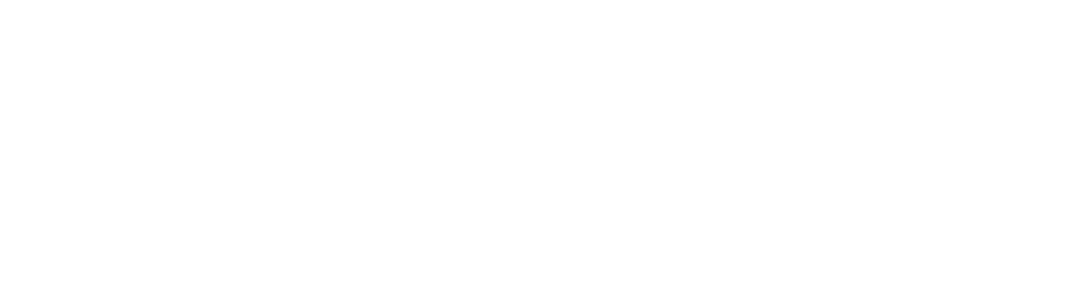
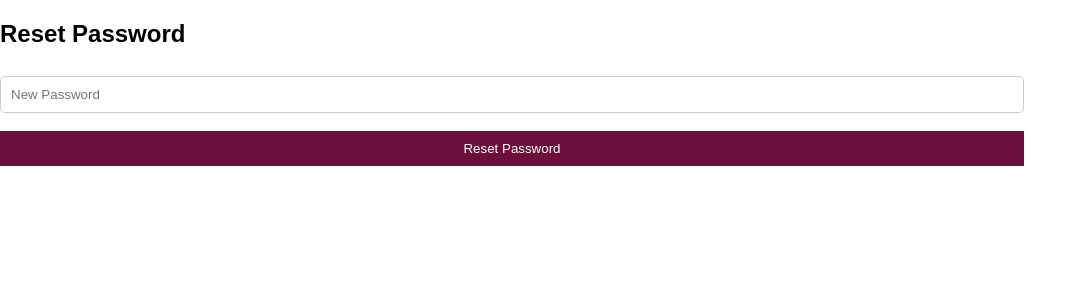
Before and after one commit to Gabriel9164/ing_software, a React (Vite) app in the folder fundaciones-unidas/: page /reset-password/1 in a window 1280 px wide. Before the commit this address had no page. Shown: the top 300 px of the page, without its empty margins (0-1087 px from the left). Built offline with nearby package versions, Linux system fonts and the light colour scheme.

Commit message:
feat: reset password

```diff
--- a/fundaciones-unidas/src/App.jsx
+++ b/fundaciones-unidas/src/App.jsx
@@ -3,6 +3,7 @@
 import SignUp from "./components/SignUp.jsx";
 import { BrowserRouter as Router, Routes, Route, Navigate } from "react-router-dom";
 import ForgotPassword from "./components/forgotPassword.jsx";
+import ResetPassword from "./components/ResetPassword.jsx";
 
 function App() {
     return (
@@ -13,6 +14,8 @@
                     <Route path="/login" element={<LogIn />} />
                     <Route path="/signup" element={<SignUp />} />
                     <Route path="/forgot-password" element={<ForgotPassword />}/>
+                    <Route path="/reset-password/:token" element={<ResetPassword />} />
+
                 </Routes>
             </div>
         </Router>
--- a/fundaciones-unidas/src/components/ResetPassword.jsx
+++ b/fundaciones-unidas/src/components/ResetPassword.jsx
@@ -1,5 +1,6 @@
 import { useState } from "react";
 import { useParams, useNavigate } from "react-router-dom";
+import Swal from "sweetalert2";
 
 const ResetPassword = () => {
     const { token } = useParams();
@@ -9,19 +10,34 @@
 
     const handleSubmit = async (e) => {
         e.preventDefault();
-        const response = await fetch(`http://localhost:5000/reset-password/${token}`, {
+        try {
+            const response = await fetch(`http://localhost:5000/auth/reset-password/${token}`, {  // <-- Corrected URL
                 method: "POST",
                 headers: { "Content-Type": "application/json" },
                 body: JSON.stringify({ password }),
             });
 
+            if (!response.ok) {
+                throw new Error("Failed to reset password");
+            }
+
             const result = await response.json();
-        setMessage(result.message);
+            //setMessage(result.message);
 
             if (result.success) {
+                Swal.fire({
+                    title: "Password reset successfully!",
+                    icon: "success",
+                    draggable: true
+                });
                 setTimeout(() => navigate("/login"), 2000);
             }
+        } catch (error) {
+            console.error("Error:", error);
+            setMessage("An error occurred. Please try again.");
+        }
     };
+
 
     return (
         <div className="flex flex-col items-center justify-center h-screen">
```
Also changed, not shown: fundaciones-unidas/src/services/api.js (line endings or trailing spaces). Lines whose indentation alone changed are shown as unchanged.
